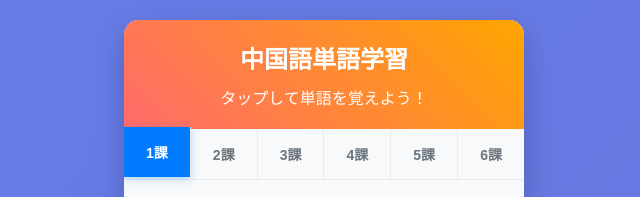
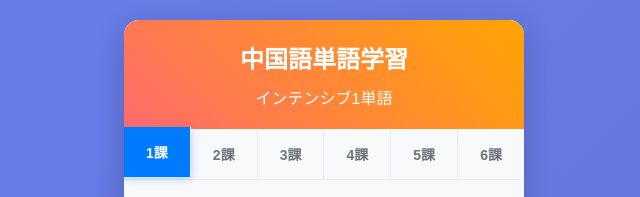
Before and after one commit to Rtomura-jpn/github.io, a plain HTML site: page index.html in a window 1280 px wide. Shown: the top 197 px of the page, 316-956 px from the left. Drawn offline with Linux system fonts and the light colour scheme.

Commit message:
Update index.html

```diff
--- a/index.html
+++ b/index.html
@@ -251,7 +251,7 @@
     <div class="container">
         <div class="header">
             <h1>中国語単語学習</h1>
-            <p>タップして単語を覚えよう！</p>
+            <p>インテンシブ1単語</p>
         </div>
 
         <div class="lesson-tabs">
```
